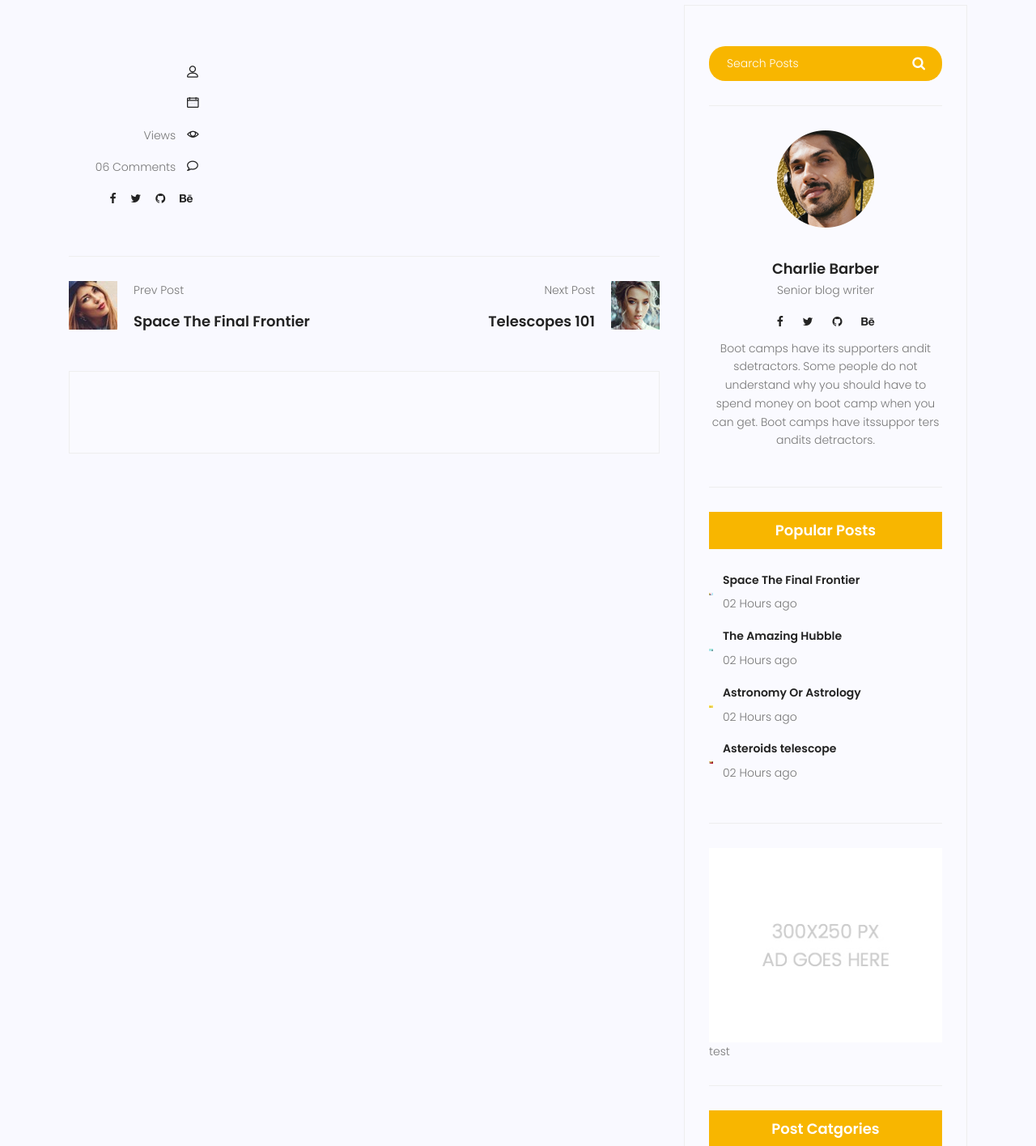
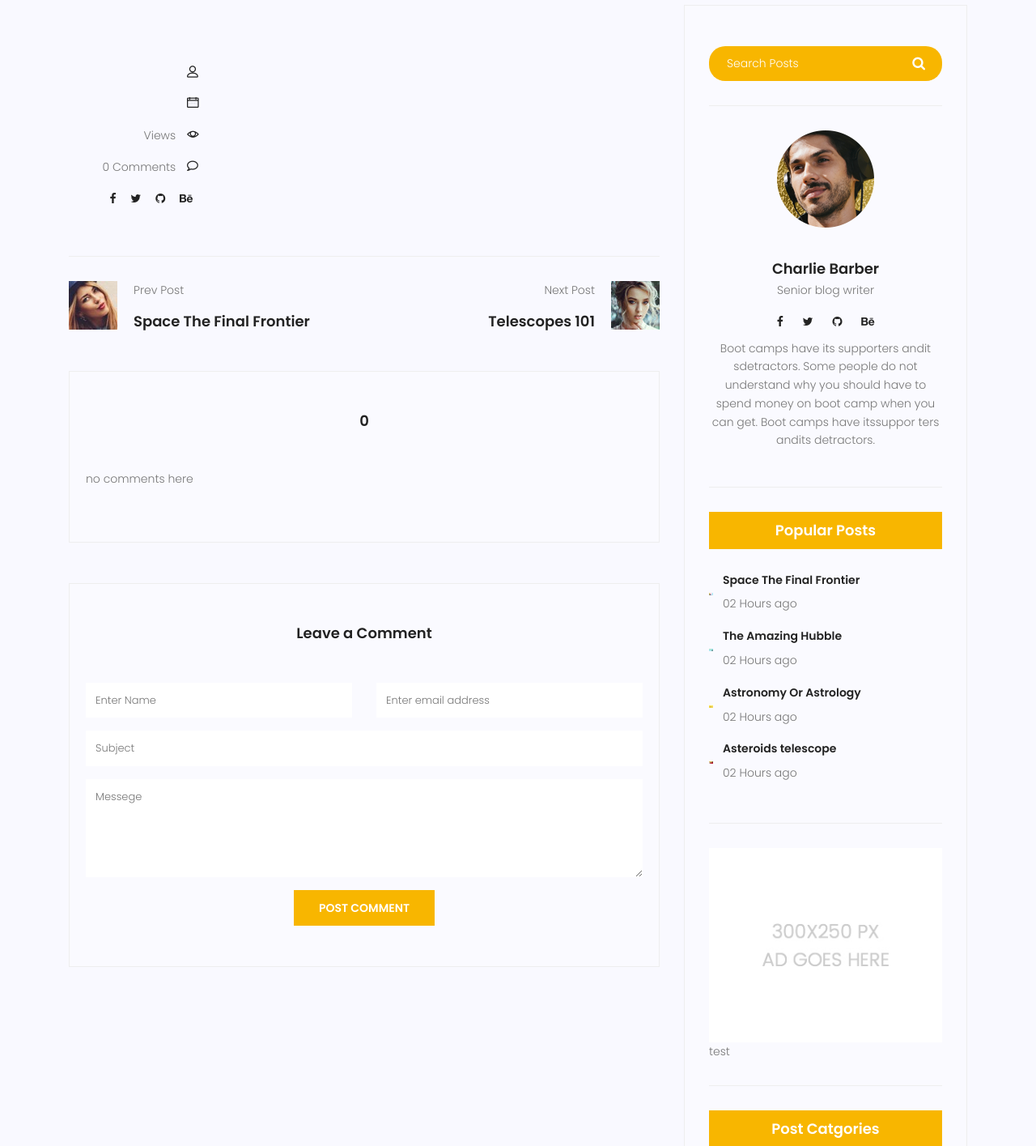
Before and after one commit to matintb/proj, a Django app: template templates/blog/blog-single.html in a window 1280 px wide. Shown: the part 357-1772 px from the top of the page at 81% size. Run offline with Django 5.2, Linux system fonts and the light colour scheme; the template is opened without the code that fills it, so the values that code supplies are empty; some libraries are stand-ins or nearby versions.

Commit message:
+mannual comments in blog-single and comment count in blog_tags added to blog-home

```diff
--- a/blog/models.py
+++ b/blog/models.py
@@ -57,3 +57,6 @@ class comments(models.Model):
         ordering = ['created_date']
         verbose_name = 'نظر'
         verbose_name_plural = 'نظرات'
+
+    def __str__(self):
+        return self.name
--- a/blog/templatetags/blog_tags.py
+++ b/blog/templatetags/blog_tags.py
@@ -1,5 +1,5 @@
 from django import template
-from blog.models import post,Category
+from blog.models import post,Category,comments
 
 
 # must create a register obj to be valid
@@ -10,6 +10,16 @@ register = template.Library()
 def function():
     posts = post.objects.filter(status=1).count()
     return posts
+
+@register.simple_tag(name='comments_count')
+def comments_count(pid):
+    if not pid:
+        return 0
+    try:
+        return comments.objects.filter(Post=pid, approved=True).count()
+    except post.DoesNotExist:
+        return 0
+
 
 @register.filter
 def snippet(value,arg=15):
--- a/blog/views.py
+++ b/blog/views.py
@@ -1,7 +1,7 @@
 # from django.http import HttpResponse
 from django.http import HttpResponse
 from django.shortcuts import render,get_object_or_404
-from blog.models import post
+from blog.models import post, comments
 from website.models import contact
 from django.core.paginator import Paginator,PageNotAnInteger,EmptyPage
 from website.forms import NameForm,ContactForm
@@ -48,7 +48,8 @@ def blog_single(request,pid):
     posts = post.objects.filter(status=1)
     mypost = get_object_or_404(posts,pk=pid)
     # mypost = post.objects.get(id=pid)
-    context = {'mypost':mypost}
+    comment = comments.objects.filter(Post=mypost.id,approved=True).order_by('-created_date')
+    context = {'mypost':mypost,'comment':comment}
     return render(request,'blog/blog-single.html',context)
 
 def test_blog(request):
--- a/templates/blog/blog-home.html
+++ b/templates/blog/blog-home.html
@@ -122,7 +122,7 @@
                 <a href="#">{{ post.counted_views }} Views</a> <span class="lnr lnr-eye"></span>
               </p>
               <p class="comments col-lg-12 col-md-12 col-6">
-                <a href="#">06 Comments</a> <span class="lnr lnr-bubble"></span>
+                <a href="#">{% comments_count post.id %} Comments</a> <span class="lnr lnr-bubble"></span>
               </p>
             </div>
           </div>
--- a/templates/blog/blog-single.html
+++ b/templates/blog/blog-single.html
@@ -56,7 +56,7 @@
                 <a href="#">{{ mypost.counted_views }} Views</a> <span class="lnr lnr-eye"></span>
               </p>
               <p class="comments col-lg-12 col-md-12 col-6">
-                <a href="#">06 Comments</a> <span class="lnr lnr-bubble"></span>
+                <a href="#">{{ comment|length }} Comments</a> <span class="lnr lnr-bubble"></span>
               </p>
               <ul class="social-links col-lg-12 col-md-12 col-6">
                 <li>
@@ -126,7 +126,7 @@
             </div>
           </div>
         </div>
-        <div class="comments-area">
+        {% comment %} <div class="comments-area">
               <div id="disqus_thread"></div>
               <script>
                   /**
@@ -146,9 +146,12 @@
                   })();
               </script>
               <noscript>Please enable JavaScript to view the <a href="https://disqus.com/?ref_noscript">comments powered by Disqus.</a></noscript>
-        </div>
-        {% comment %} <div class="comments-area">
-          <h4>05 Comments</h4>
+        </div> {% endcomment %}
+
+        <div class="comments-area">
+          <h4>{{ comment|length }}</h4>
+          {% comment %} <h4>{% comments_count mypost.id %}</h4> {% endcomment %}
+          {% for c in comment %}
           <div class="comment-list">
             <div class="single-comment justify-content-between d-flex">
               <div class="user justify-content-between d-flex">
@@ -156,84 +159,21 @@
                   <img src="{% static 'img/blog/c1.jpg' %}" alt="" />
                 </div>
                 <div class="desc">
-                  <h5><a href="#">Emilly Blunt</a></h5>
-                  <p class="date">December 4, 2017 at 3:12 pm</p>
-                  <p class="comment">Never say goodbye till the end comes!</p>
+                  <h5><a href="#">{{c.name}}</a></h5>
+                  <p class="date">{{c.created_date|date:"Y/m/d"}}</p>
+                  <p class="comment">{{c.message}}</p>
                 </div>
               </div>
-              <div class="reply-btn">
+
+              {% comment %} <div class="reply-btn">
                 <a href="" class="btn-reply text-uppercase">reply</a>
-              </div>
+              </div> {% endcomment %}
+
             </div>
           </div>
-          <div class="comment-list left-padding">
-            <div class="single-comment justify-content-between d-flex">
-              <div class="user justify-content-between d-flex">
-                <div class="thumb">
-                  <img src="{% static 'img/blog/c2.jpg' %}" alt="" />
-                </div>
-                <div class="desc">
-                  <h5><a href="#">Elsie Cunningham</a></h5>
-                  <p class="date">December 4, 2017 at 3:12 pm</p>
-                  <p class="comment">Never say goodbye till the end comes!</p>
-                </div>
-              </div>
-              <div class="reply-btn">
-                <a href="" class="btn-reply text-uppercase">reply</a>
-              </div>
-            </div>
-          </div>
-          <div class="comment-list left-padding">
-            <div class="single-comment justify-content-between d-flex">
-              <div class="user justify-content-between d-flex">
-                <div class="thumb">
-                  <img src="{% static 'img/blog/c3.jpg' %}" alt="" />
-                </div>
-                <div class="desc">
-                  <h5><a href="#">Annie Stephens</a></h5>
-                  <p class="date">December 4, 2017 at 3:12 pm</p>
-                  <p class="comment">Never say goodbye till the end comes!</p>
-                </div>
-              </div>
-              <div class="reply-btn">
-                <a href="" class="btn-reply text-uppercase">reply</a>
-              </div>
-            </div>
-          </div>
-          <div class="comment-list">
-            <div class="single-comment justify-content-between d-flex">
-              <div class="user justify-content-between d-flex">
-                <div class="thumb">
-                  <img src="{% static 'img/blog/c4.jpg' %}" alt="" />
-                </div>
-                <div class="desc">
-                  <h5><a href="#">Maria Luna</a></h5>
-                  <p class="date">December 4, 2017 at 3:12 pm</p>
-                  <p class="comment">Never say goodbye till the end comes!</p>
-                </div>
-              </div>
-              <div class="reply-btn">
-                <a href="" class="btn-reply text-uppercase">reply</a>
-              </div>
-            </div>
-          </div>
-          <div class="comment-list">
-            <div class="single-comment justify-content-between d-flex">
-              <div class="user justify-content-between d-flex">
-                <div class="thumb">
-                  <img src="{% static 'img/blog/c5.jpg' %}" alt="" />
-                </div>
-                <div class="desc">
-                  <h5><a href="#">Ina Hayes</a></h5>
-                  <p class="date">December 4, 2017 at 3:12 pm</p>
-                  <p class="comment">Never say goodbye till the end comes!</p>
-                </div>
-              </div>
-              <div class="reply-btn">
-                <a href="" class="btn-reply text-uppercase">reply</a>
-              </div>
-            </div>
-          </div>
+          {% empty %}
+          <p> no comments here  </p>
+          {% endfor %}
         </div>
         <div class="comment-form">
           <h4>Leave a Comment</h4>
@@ -283,7 +223,8 @@
             </div>
             <a href="#" class="primary-btn text-uppercase">Post Comment</a>
           </form>
-        </div> {% endcomment %}
+        </div>
+
       </div>
       <div class="col-lg-4 sidebar-widgets">
         <div class="widget-wrap">
```
